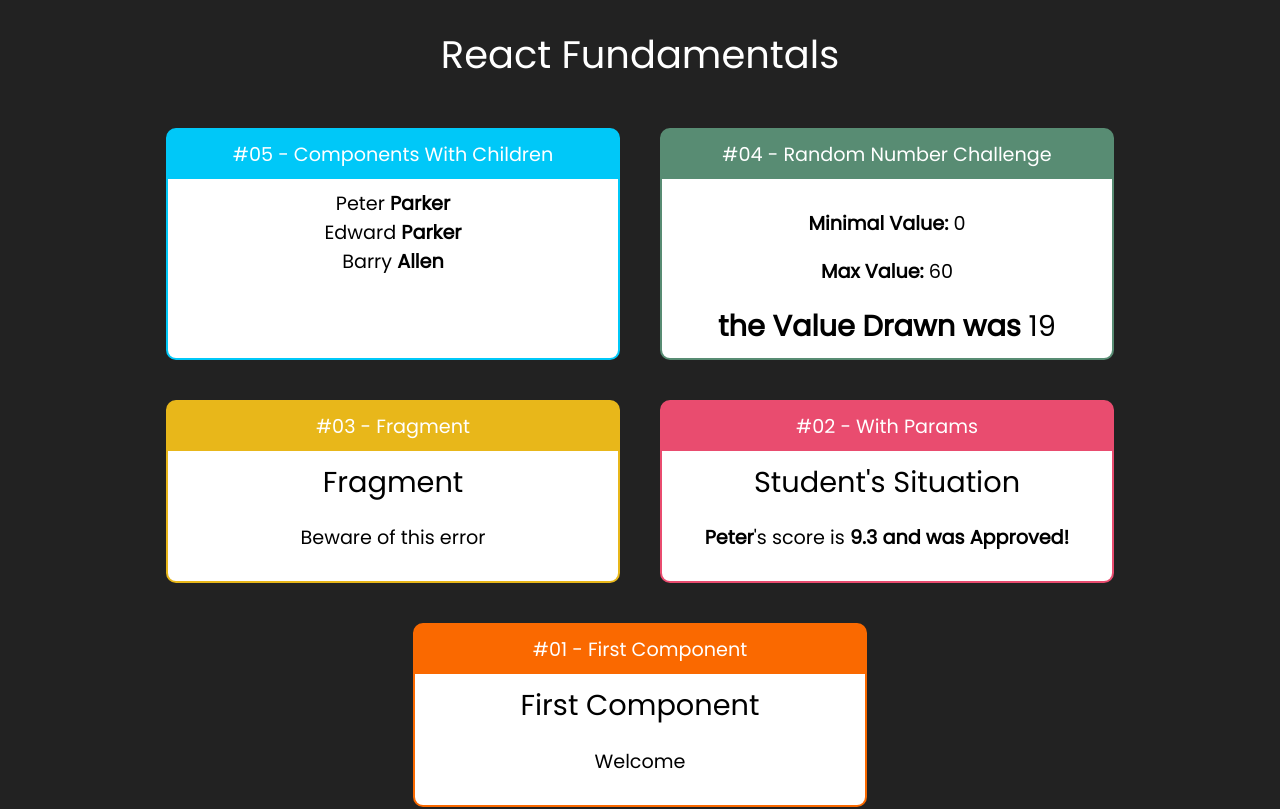
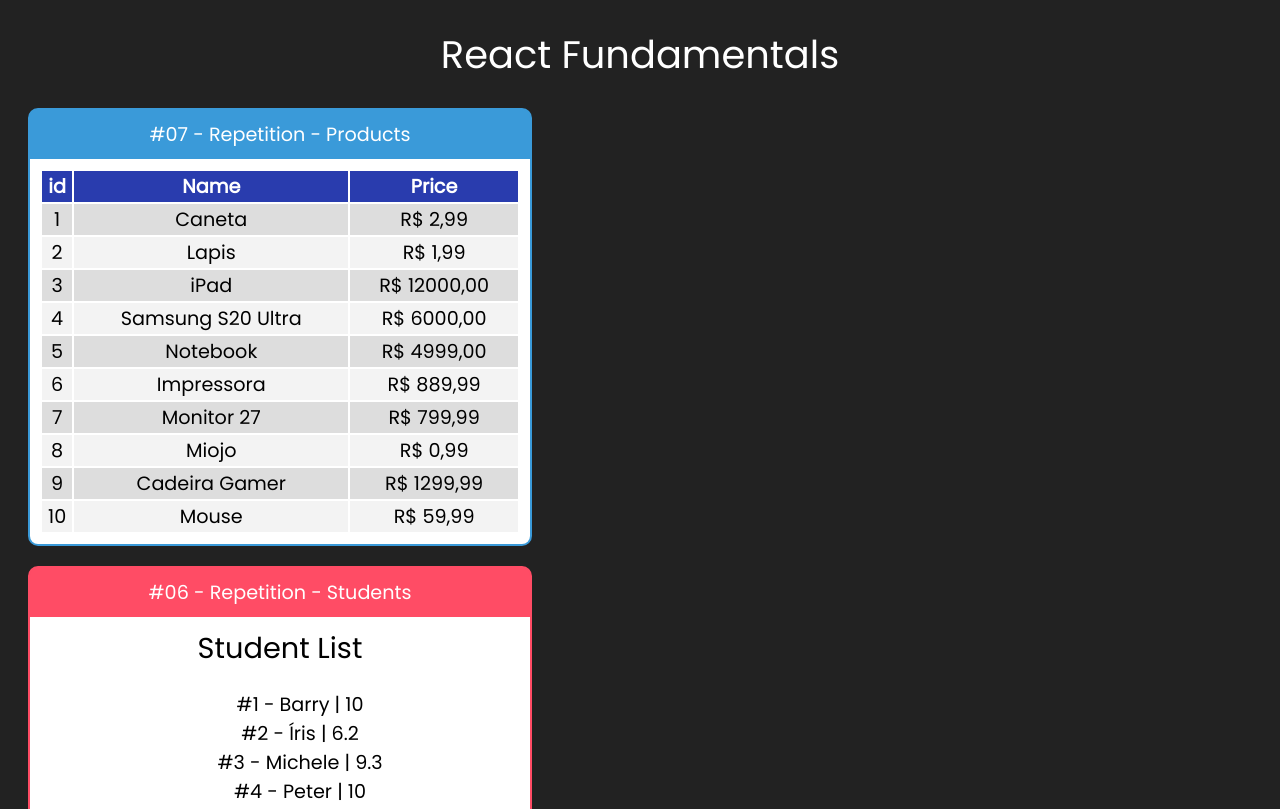
Before and after one commit to galenomoon/ReactFundamentals_React, a React (Create React App) app: page / in a window 1280 px wide. Shown: the top 809 px of the page. Built offline with nearby package versions, Linux system fonts and the light colour scheme.

Commit message:
Challenge - Repetition Products | Conditional Class and Lists

```diff
--- a/src/App.jsx
+++ b/src/App.jsx
@@ -5,17 +5,33 @@
 import Random from "./components/basics/Random";
 import Card from "./components/Layout/Card";
 import "./components/App.css";
+import MemberFamily from "./components/basics/MemberFamily";
 import Family from "./components/basics/Family";
+import StudentList from "./components/Repetition/StudentList";
+import TableProducts from "./components/Repetition/TableProducts";
 
 export default () => (
   // _, (), props, (props) | This function only takes ONE parameter, so we can use UNDERLINE (_) to say that to the code
   // Or you can use "<React.Fragment><React.Fragment/>""
   <div className="App">
+
     <h1>React Fundamentals</h1>
+    <Card title="#07 - Repetition - Products" color="#3A9AD9">
+        <TableProducts></TableProducts>
+      </Card>
+
+    <Card title="#06 - Repetition - Students" color="#FF4C65">
+      <h2>Student List</h2>
+        <StudentList></StudentList>
+      </Card>
 
     <div className="cards">
-    <Card title="#05 - Components With Children" color="#00C8F8">
-        <Family lastName="Parker"/>
+      <Card title="#05 - Components With Children" color="#00C8F8">
+        <Family lastName="Parker" />
+        <MemberFamily name="Peter" />
+        <MemberFamily name="Edward" />
+        <MemberFamily name="Barry" />
+        <Family />
       </Card>
 
       <Card title="#04 - Random Number Challenge" color="#588C73">
--- /dev/null
+++ b/src/components/Repetition/StudentList.jsx
@@ -0,0 +1,19 @@
+import React from "react";
+import students from "../../data/students";
+
+// Transforming a JS array on a JSX array
+export default (props) => {
+  const studentsLi = students.map((students) => {
+    return (
+      <li key={students.id}>
+        #{students.id} - {students.name} | {students.score}
+      </li>
+    );
+  });
+
+  return (
+    <div>
+      <ul style={{ listStyle: "none" }}>{studentsLi}</ul>
+    </div>
+  );
+};
--- /dev/null
+++ b/src/components/Repetition/TableProducts.css
@@ -0,0 +1,13 @@
+.table-products th {
+  background-color: #293cae;
+  color: #fff
+}
+.table-products table {
+  width: 100%;
+}
+.table-products .pair {
+  background-color: #ddd;
+}
+.table-products .odd {
+  background-color: rgb(243, 243, 243);
+}
--- /dev/null
+++ b/src/components/Repetition/TableProducts.jsx
@@ -0,0 +1,35 @@
+import React from "react";
+import products from "../../data/products";
+import "./TableProducts.css";
+
+export default (props) => {
+  //Mapping product's items
+
+  function getLines() {
+    return products.map((product, i) => {
+      return (
+        // OMG, a Conditional ClassName! ⤵
+        <tr key={product.id} className={i % 2 == 0 ? "pair" : "odd"}>
+          <td>{product.id}</td>
+          <td>{product.name}</td>
+          <td>R$ {product.price.toFixed(2).replace(".", ",")}</td>
+        </tr>
+      );
+    });
+  }
+
+  return (
+    <div className="table-products">
+      <table>
+        <thead>
+          <tr>
+            <th>id</th>
+            <th>Name</th>
+            <th>Price</th>
+          </tr>
+        </thead>
+        <tbody>{getLines()}</tbody>
+      </table>
+    </div>
+  );
+};
--- a/src/components/basics/Family.jsx
+++ b/src/components/basics/Family.jsx
@@ -1,12 +1,12 @@
-import React from "react";
-import MemberFamily from "./MemberFamily";
+import React, { cloneElement } from "react";
 
 export default (props) => {
   return (
     <div>
-      <MemberFamily name="Peter" lastName={props.lastName}/> {/*You can invoke parent element proprieties */}
-      <MemberFamily name="Edward" {...props}/> {/*SPREAD (...) | {...props} spreads all proprieties of parent element to children element */}
-      <MemberFamily name="Barry" lastName="Allen"/>
+      {/* All child has parent's proprieties*/}
+      {React.Children.map((child, i) => {
+        return cloneElement(child, { ...props, key: i });
+      })}
     </div>
   );
 };
--- /dev/null
+++ b/src/data/products.js
@@ -0,0 +1,12 @@
+export default [
+  { id: 1, name: "Caneta", price: 2.99 },
+  { id: 2, name: "Lapis", price: 1.99 },
+  { id: 3, name: "iPad", price: 12000 },
+  { id: 4, name: "Samsung S20 Ultra", price: 6000 },
+  { id: 5, name: "Notebook", price: 4999 },
+  { id: 6, name: "Impressora", price: 889.99 },
+  { id: 7, name: "Monitor 27", price: 799.99 },
+  { id: 8, name: "Miojo", price: 0.99 },
+  { id: 9, name: "Cadeira Gamer", price: 1299.99 },
+  { id: 10, name: "Mouse", price: 59.99 },
+];
--- /dev/null
+++ b/src/data/students.js
@@ -0,0 +1,12 @@
+export default [
+  { id: 1, name: "Barry", score: 10 },
+  { id: 2, name: "Íris", score: 6.2 },
+  { id: 3, name: "Michele", score: 9.3 },
+  { id: 4, name: "Peter", score: 10 },
+  { id: 5, name: "Cisco", score: 5 },
+  { id: 6, name: "Catlin", score: 9.7 },
+  { id: 7, name: "Harisson", score: 10 },
+  { id: 8, name: "Ned", score: 7.8 },
+  { id: 9, name: "Emmet", score: 6.9 },
+  { id: 0, name: "Tony", score: 4.7 },
+];
```
